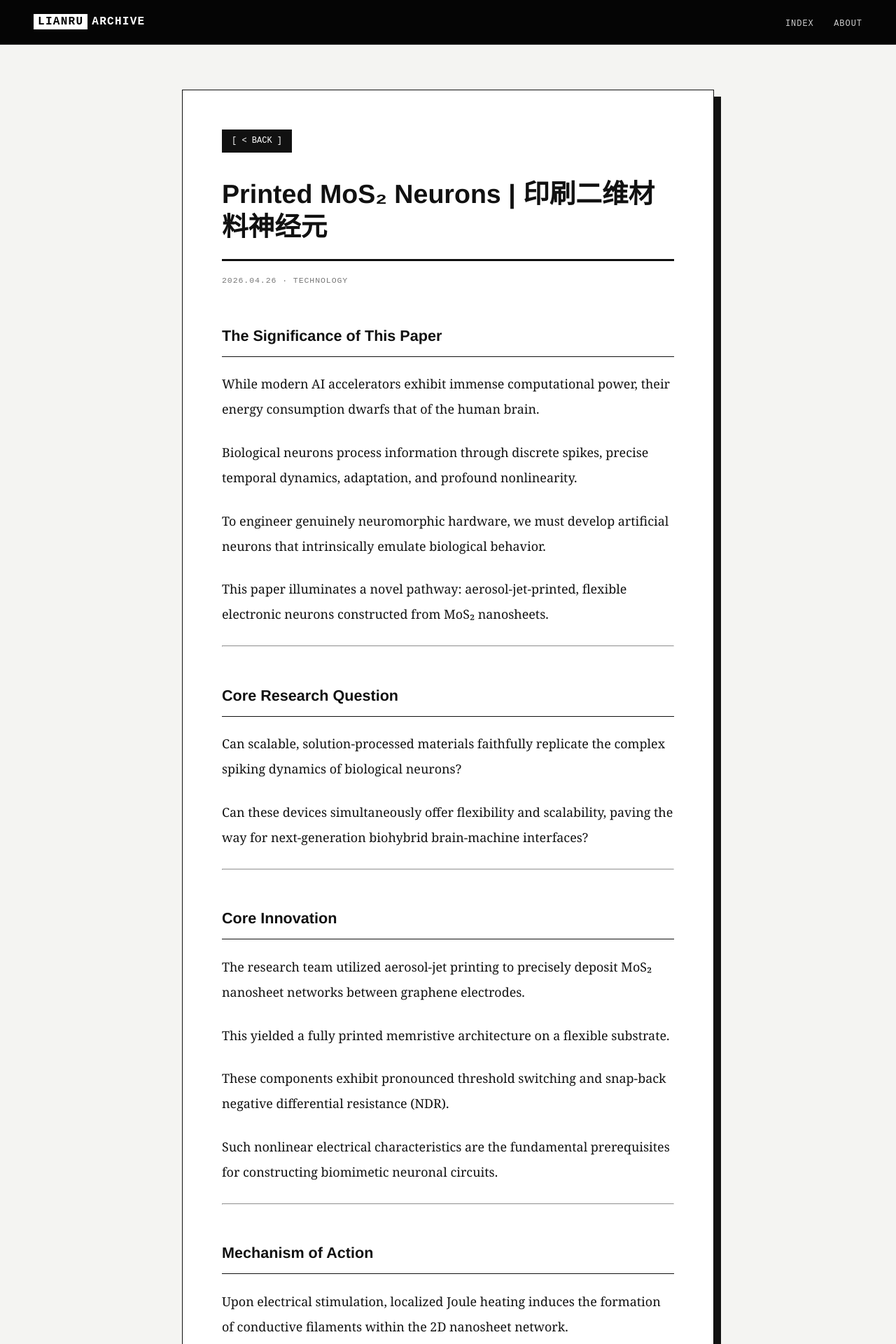
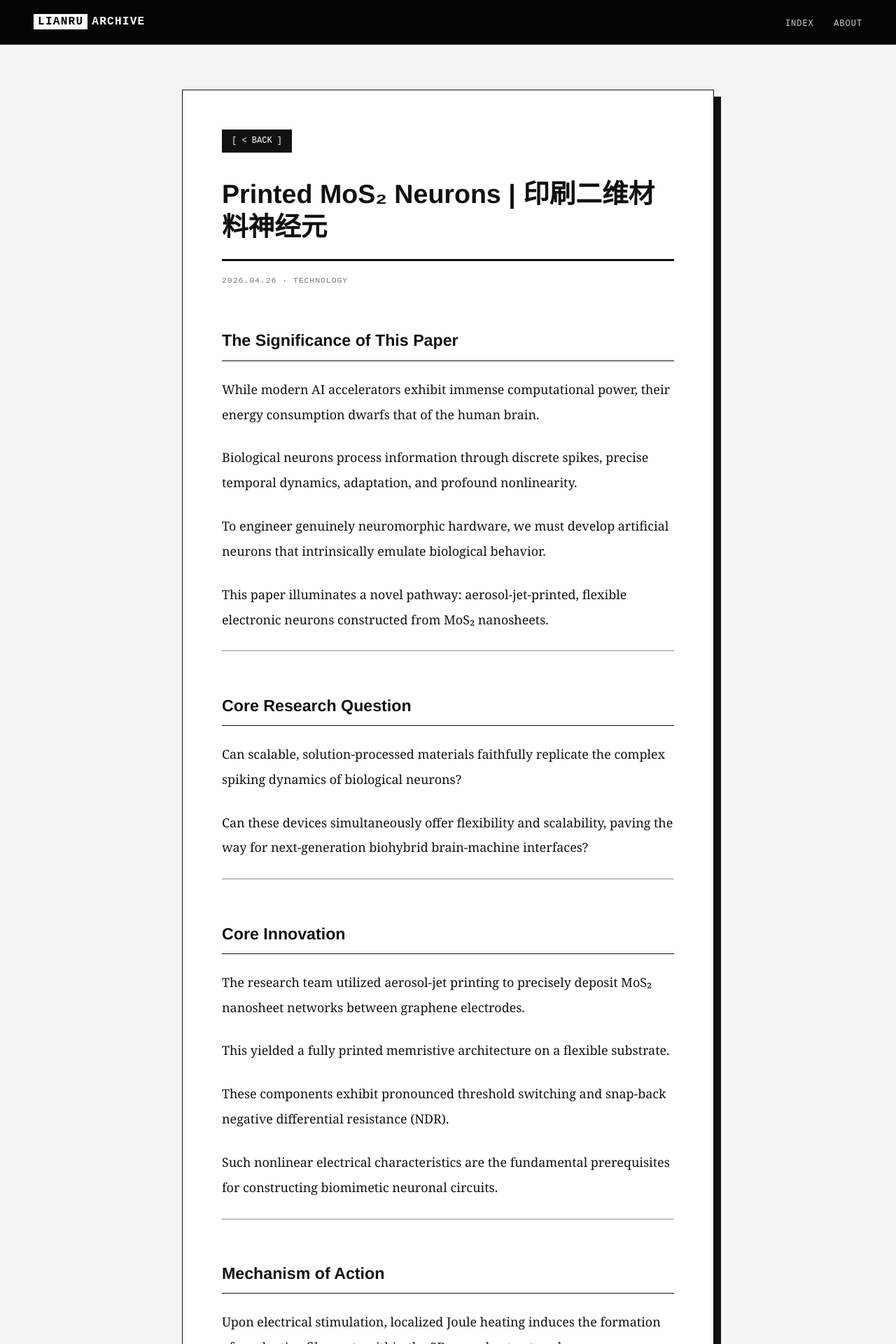
Before and after one commit to LianruLiu/LianruLiu.github.io, a Jekyll site: the page built from _posts/2026-04-26-Printed-MoS₂-Neurons.md, in a window 1280 px wide. Shown: the top 1920 px of the page at 70% size. Built offline with Jekyll 4.4.1, drawn with Linux system fonts in a browser that asks for light colours.

Commit message:
Enhance heading styles in article content
Added styles for h2 and h3 headings in article content.

```diff
--- a/_layouts/default.html
+++ b/_layouts/default.html
@@ -335,6 +335,37 @@
         font-size: 1.28rem;
       }
     }
+    /* ===== Heading Fix ===== */
+
+.article-content h2 {
+  display: block;
+  font-size: 1.45rem;
+  font-weight: 700;
+  line-height: 1.45;
+  color: #111 !important;
+
+  margin-top: 2.6em;
+  margin-bottom: 1em;
+
+  padding-bottom: 0.45em;
+  border-bottom: 1px solid #111;
+
+  font-family:
+    Helvetica,
+    Arial,
+    "PingFang SC",
+    "Microsoft YaHei",
+    sans-serif;
+}
+
+.article-content h3 {
+  display:block;
+  font-size:1.1rem;
+  font-weight:700;
+  color:#111 !important;
+  margin-top:2em;
+  margin-bottom:0.8em;
+}
   </style>
 </head>
 
```
